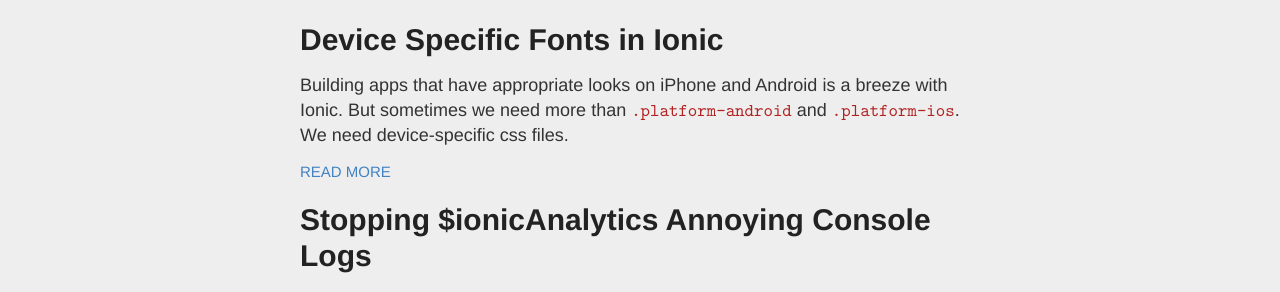
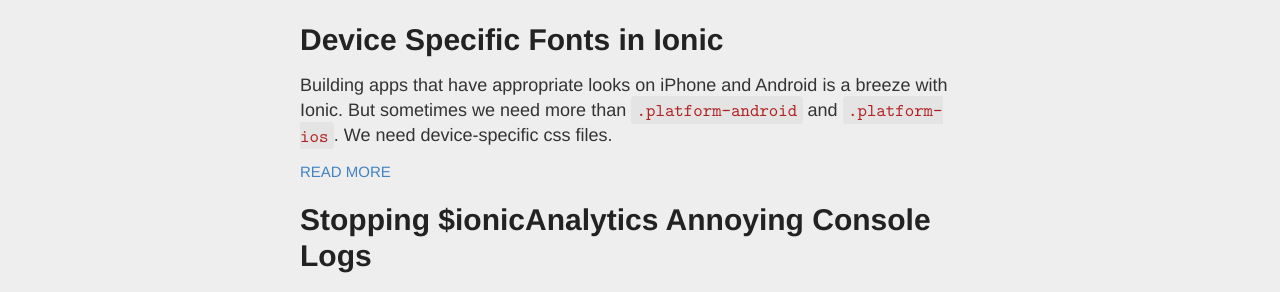
Before and after one commit to lazamar/lazamar.github.io, a Jekyll site: the page built from index.html, in a window 1280 px wide. Shown: the part 2732-3024 px from the top of the page. Built offline with Jekyll 4.4.1, drawn with Linux system fonts in a browser that asks for light colours.

Commit message:
Scss adjustments

```diff
--- a/_sass/_highlights.scss
+++ b/_sass/_highlights.scss
@@ -125,6 +125,13 @@ code {
 code.highlighter-rouge {
     color: firebrick;
     font-size: 1em;
+    background-color: #e4e4e4;
+    border-radius: .2em;
+    padding: .1em .3em;
+}
+
+a code.highlighter-rouge {
+    color: inherit
 }
 
 // Code blocks
```
